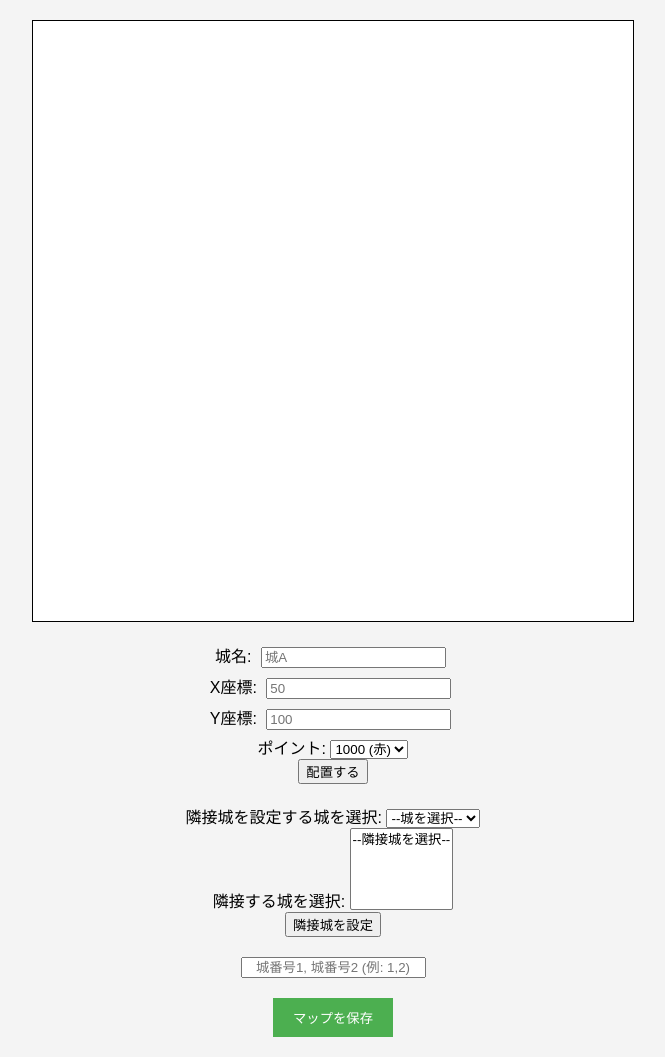
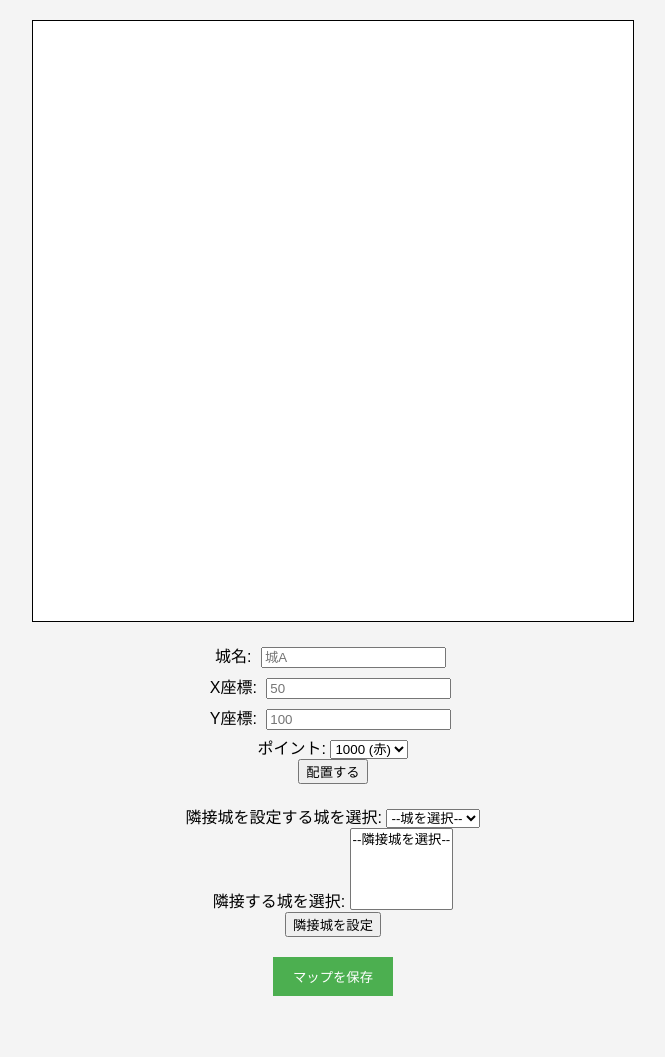
Before and after one commit to hj865/souhastrategy, a plain HTML site: page index.html in a window 1280 px wide. Shown: the whole page, without its empty margins (307-972 px from the left). After the commit the page ends 1016 px from the top, so only its background shows below. Drawn offline with Linux system fonts and the light colour scheme.

Commit message:
Update index.html

```diff
--- a/index.html
+++ b/index.html
@@ -105,7 +105,6 @@
     <button id="save-adjacency-button">隣接城を設定</button>
   </div>
 
-  <input type="text" id="path-input" placeholder="城番号1, 城番号2 (例: 1,2)">
   <button id="save-button">マップを保存</button>
 
   <ul id="strategy"></ul>
```
